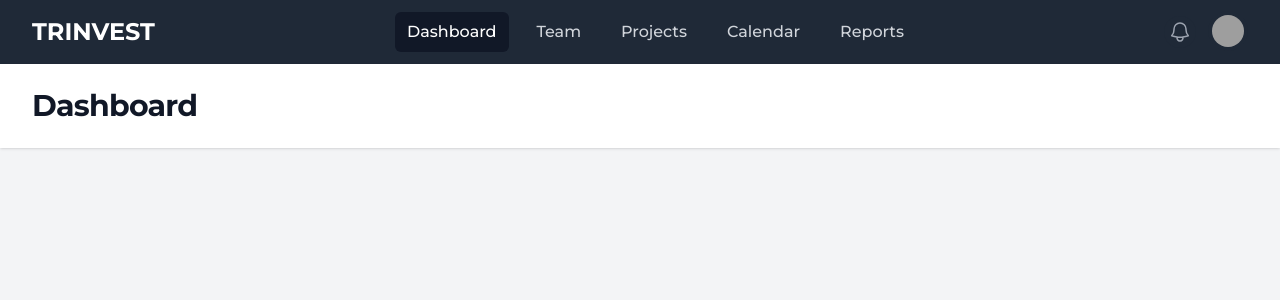
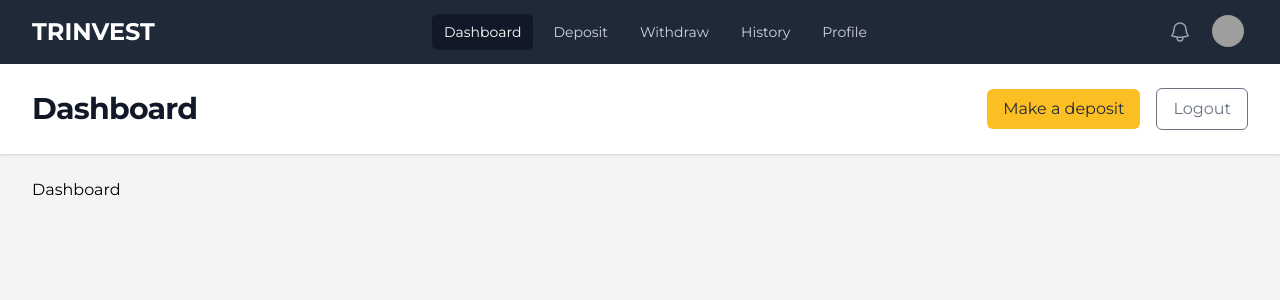
Before and after one commit to JayHansea/trinvest, a Next.js app: page /profile in a window 1280 px wide. Shown: the top 300 px of the page. Built offline with nearby package versions, Linux system fonts and the light colour scheme; grey boxes are pictures that could not be loaded.

Commit message:
modified dashboard

```diff
--- a/app/profile/page.tsx
+++ b/app/profile/page.tsx
@@ -1,8 +1,17 @@
-import React from "react";
+"use client";
+import React, { useState } from "react";
+import axios from "axios";
+import toast, { Toaster } from "react-hot-toast";
+import { useRouter } from "next/navigation";
 import DashboardNav from "@/components/DashboardNav";
 
 const ProfileDashboard = () => {
-  return <DashboardNav />;
+  return (
+    <div>
+      <Toaster />
+      <DashboardNav />
+    </div>
+  );
 };
 
 export default ProfileDashboard;
--- /dev/null
+++ b/components/Dashboard.tsx
@@ -0,0 +1,7 @@
+import React from "react";
+
+const Dashboard = () => {
+  return <div>Dashboard</div>;
+};
+
+export default Dashboard;
--- a/components/DashboardNav.tsx
+++ b/components/DashboardNav.tsx
@@ -1,7 +1,13 @@
 "use client";
 import React, { useState } from "react";
+import { useRouter } from "next/navigation";
 import { Bars3Icon, BellIcon, XMarkIcon } from "@heroicons/react/24/outline";
 import Link from "next/link";
+import Dashboard from "./Dashboard";
+import Deposit from "./Deposit";
+import Withdraw from "./Withdraw";
+import History from "./History";
+import Profile from "./Profile";
 
 const user = {
   name: "Tom Cook",
@@ -9,33 +15,18 @@ const user = {
   imageUrl:
     "https://images.unsplash.com/photo-1472099645785-5658abf4ff4e?ixlib=rb-1.2.1&ixid=eyJhcHBfaWQiOjEyMDd9&auto=format&fit=facearea&facepad=2&w=256&h=256&q=80",
 };
-const initialNavigation = [
-  { name: "Dashboard", href: "#", current: true },
-  { name: "Team", href: "#", current: false },
-  { name: "Projects", href: "#", current: false },
-  { name: "Calendar", href: "#", current: false },
-  { name: "Reports", href: "#", current: false },
-];
-const userNavigation = [
-  { name: "Profile", href: "#" },
-  { name: "Settings", href: "#" },
-  { name: "Sign out", href: "#" },
-];
 
 function classNames(...classes: string[]): string {
   return classes.filter(Boolean).join(" ");
 }
 
 const DashboardNav = () => {
-  const [navigation, setNavigation] = useState(initialNavigation);
+  const router = useRouter();
   const [isOpen, setIsOpen] = useState(false);
+  const [selectedNavItem, setSelectedNavItem] = useState("Dashboard");
 
-  const handleItemClick = (index: number) => {
-    const updatedNavigation = navigation.map((item, i) => ({
-      ...item,
-      current: index === i,
-    }));
-    setNavigation(updatedNavigation);
+  const handleNavItemClick = (text: React.SetStateAction<string>) => {
+    setSelectedNavItem(text);
   };
 
   return (
@@ -45,28 +36,72 @@ const DashboardNav = () => {
           <div className="mx-auto container px-4 sm:px-6 lg:px-8">
             <div className="flex items-center justify-between h-16">
               <div className="flex-shrink-0">
-                <h1 className="text-2xl uppercase font-bold text-white">
+                <h1 className="text-1xl lg:text-2xl uppercase font-bold text-white">
                   Trinvest
                 </h1>
               </div>
               <div className="hidden md:block">
-                <div className="ml-4 flex items-baseline space-x-4">
-                  {navigation.map((item, index) => (
+                <div className="ml-4 flex items-baseline space-x-2">
                   <Link
-                      href={item.href}
-                      key={item.name}
                     className={classNames(
-                        item.current
+                      selectedNavItem === "Dashboard"
                         ? "bg-gray-900 text-white"
                         : "text-gray-300 hover:bg-gray-700 hover:text-white",
-                        "px-3 py-2 rounded-md text-base font-medium"
+                      "px-3 py-2 rounded-md text-sm"
                     )}
-                      aria-current={item.current ? "page" : undefined}
-                      onClick={() => handleItemClick(index)}
+                    href={"#"}
+                    onClick={() => handleNavItemClick("Dashboard")}
                   >
-                      {item.name}
+                    Dashboard
                   </Link>
-                  ))}
+                  <Link
+                    className={classNames(
+                      selectedNavItem === "Deposit"
+                        ? "bg-gray-900 text-white"
+                        : "text-gray-300 hover:bg-gray-700 hover:text-white",
+                      "px-3 py-2 rounded-md text-sm"
+                    )}
+                    href={"#"}
+                    onClick={() => handleNavItemClick("Deposit")}
+                  >
+                    Deposit
+                  </Link>
+                  <Link
+                    className={classNames(
+                      selectedNavItem === "Withdraw"
+                        ? "bg-gray-900 text-white"
+                        : "text-gray-300 hover:bg-gray-700 hover:text-white",
+                      "px-3 py-2 rounded-md text-sm"
+                    )}
+                    href={"#"}
+                    onClick={() => handleNavItemClick("Withdraw")}
+                  >
+                    Withdraw
+                  </Link>
+                  <Link
+                    className={classNames(
+                      selectedNavItem === "History"
+                        ? "bg-gray-900 text-white"
+                        : "text-gray-300 hover:bg-gray-700 hover:text-white",
+                      "px-3 py-2 rounded-md text-sm"
+                    )}
+                    href={"#"}
+                    onClick={() => handleNavItemClick("History")}
+                  >
+                    History
+                  </Link>
+                  <Link
+                    className={classNames(
+                      selectedNavItem === "Profile"
+                        ? "bg-gray-900 text-white"
+                        : "text-gray-300 hover:bg-gray-700 hover:text-white",
+                      "px-3 py-2 rounded-md text-sm"
+                    )}
+                    href={"#"}
+                    onClick={() => handleNavItemClick("Profile")}
+                  >
+                    Profile
+                  </Link>
                 </div>
               </div>
               <div className="hidden md:block">
@@ -86,6 +121,7 @@ const DashboardNav = () => {
                         className="bg-gray-800 p-1 rounded-full text-gray-400 hover:text-white focus:outline-none focus:ring-2 focus:ring-offset-2 focus:ring-offset-gray-800"
                       >
                         <span className="sr-only">Open user menu</span>
+                        {/* eslint-disable-next-line @next/next/no-img-element */}
                         <img
                           className="h-8 w-8 rounded-full"
                           src={user.imageUrl}
@@ -93,22 +129,6 @@ const DashboardNav = () => {
                         />
                       </button>
                     </div>
-                    {isOpen && (
-                      <div className="origin-top-right absolute right-0 mt-2 w-48 rounded-md shadow-lg bg-white ring-1 ring-black ring-opacity-5 focus:outline-none">
-                        <div className="py-1">
-                          {userNavigation.map((item, index) => (
-                            <Link
-                              href={item.href}
-                              key={item.name}
-                              className="block px-4 py-2 text-sm text-gray-700 hover:bg-gray-100"
-                              role="menuitem"
-                            >
-                              {item.name}
-                            </Link>
-                          ))}
-                        </div>
-                      </div>
-                    )}
                   </div>
                 </div>
               </div>
@@ -131,54 +151,101 @@ const DashboardNav = () => {
             </div>
           </div>
 
+          {/* Mobile menu */}
+          <div className="md:hidden flex justify-center">
             <div
-            className={classNames(isOpen ? "block" : "hidden", "md:hidden")}
+              className={classNames(isOpen ? "block" : "hidden", "container")}
               id="mobile-menu"
             >
               <div className="px-2 pt-2 pb-3 space-y-1 sm:px-3">
-              {navigation.map((item, index) => (
                 <Link
-                  href={item.href}
-                  key={item.name}
                   className={classNames(
-                    item.current
+                    selectedNavItem === "Dashboard"
                       ? "bg-gray-900 text-white"
                       : "text-gray-300 hover:bg-gray-700 hover:text-white",
-                    "block px-3 py-2 rounded-md text-base font-medium"
+                    "px-3 py-2 rounded-md block font-medium text-sm"
                   )}
-                  aria-current={item.current ? "page" : undefined}
-                  onClick={() => handleItemClick(index)}
+                  href={"#"}
+                  onClick={() => handleNavItemClick("Dashboard")}
                 >
-                  {item.name}
+                  Dashboard
                 </Link>
-              ))}
-              <hr />
-              {userNavigation.map((item) => (
                 <Link
-                  href={item.href}
-                  key={item.name}
-                  className={
-                    "text-gray-300 hover:bg-gray-700 hover:text-white block px-3 py-2 rounded-md text-base font-medium"
-                  }
+                  className={classNames(
+                    selectedNavItem === "Deposit"
+                      ? "bg-gray-900 text-white"
+                      : "text-gray-300 hover:bg-gray-700 hover:text-white",
+                    "px-3 py-2 rounded-md block font-medium text-sm"
+                  )}
+                  href={"#"}
+                  onClick={() => handleNavItemClick("Deposit")}
                 >
-                  {item.name}
+                  Deposit
                 </Link>
-              ))}
+                <Link
+                  className={classNames(
+                    selectedNavItem === "Withdraw"
+                      ? "bg-gray-900 text-white"
+                      : "text-gray-300 hover:bg-gray-700 hover:text-white",
+                    "px-3 py-2 rounded-md block font-medium text-sm"
+                  )}
+                  href={"#"}
+                  onClick={() => handleNavItemClick("Withdraw")}
+                >
+                  Withdraw
+                </Link>
+                <Link
+                  className={classNames(
+                    selectedNavItem === "History"
+                      ? "bg-gray-900 text-white"
+                      : "text-gray-300 hover:bg-gray-700 hover:text-white",
+                    "px-3 py-2 rounded-md block font-medium text-sm"
+                  )}
+                  href={"#"}
+                  onClick={() => handleNavItemClick("History")}
+                >
+                  History
+                </Link>
+                <Link
+                  className={classNames(
+                    selectedNavItem === "Profile"
+                      ? "bg-gray-900 text-white"
+                      : "text-gray-300 hover:bg-gray-700 hover:text-white",
+                    "px-3 py-2 rounded-md block font-medium text-sm"
+                  )}
+                  href={"#"}
+                  onClick={() => handleNavItemClick("Profile")}
+                >
+                  Profile
+                </Link>
+              </div>
             </div>
           </div>
         </nav>
 
         <header className="bg-white shadow">
-          <div className="mx-auto container px-4 py-6 sm:px-6 lg:px-8">
-            <h1 className="text-3xl font-bold tracking-tight text-gray-900">
-              {navigation.find((item) => item.current)?.name}
+          <div className="mx-auto container flex justify-between items-center px-4 py-6 sm:px-6 lg:px-8">
+            <h1 className="text-base md:text-3xl font-bold tracking-tight text-gray-900">
+              {selectedNavItem}
             </h1>
+            <div className="flex items-center">
+              <button className="bg-amber-400 text-gray-800 px-4 py-2 rounded-md mr-2 md:mr-4 text-sm md:text-base">
+                Make a deposit
+              </button>
+              <button className="border border-gray-500 text-gray-500 px-4 py-2 rounded-md text-sm md:text-base">
+                Logout
+              </button>
+            </div>
           </div>
         </header>
 
         <main>
           <div className="mx-auto max-w-7xl py-6 sm:px-6 lg:px-8">
-            {/* Your content */}
+            {selectedNavItem === "Dashboard" && <Dashboard />}
+            {selectedNavItem === "Deposit" && <Deposit />}
+            {selectedNavItem === "Withdraw" && <Withdraw />}
+            {selectedNavItem === "History" && <History />}
+            {selectedNavItem === "Profile" && <Profile />}
           </div>
         </main>
       </div>
--- /dev/null
+++ b/components/Deposit.tsx
@@ -0,0 +1,7 @@
+import React from "react";
+
+const Deposit = () => {
+  return <div>Deposit</div>;
+};
+
+export default Deposit;
--- /dev/null
+++ b/components/History.tsx
@@ -0,0 +1,7 @@
+import React from "react";
+
+const History = () => {
+  return <div>History</div>;
+};
+
+export default History;
--- /dev/null
+++ b/components/Profile.tsx
@@ -0,0 +1,7 @@
+import React from "react";
+
+const Profile = () => {
+  return <div>Profile</div>;
+};
+
+export default Profile;
--- /dev/null
+++ b/components/Withdraw.tsx
@@ -0,0 +1,7 @@
+import React from "react";
+
+const Withdraw = () => {
+  return <div>Withdraw</div>;
+};
+
+export default Withdraw;
```
Lines whose indentation alone changed are shown as unchanged.
